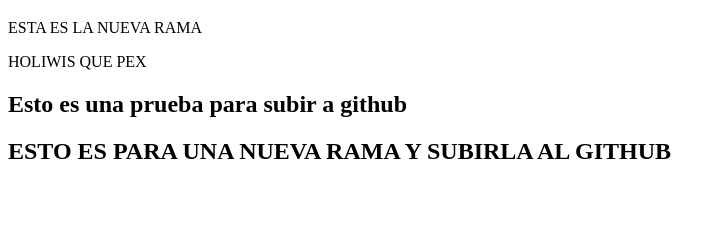
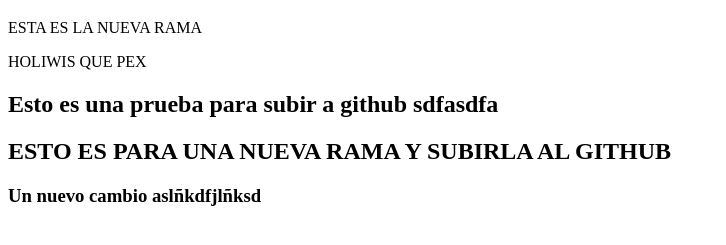
Before and after one commit to adrianLgaL/pruebagithub, a plain HTML site: page index.html in a window 1280 px wide. Shown: the part 61-306 px from the top of the page, without its empty margins (0-726 px from the left). Drawn offline with Linux system fonts and the light colour scheme.

Commit message:
nuevo cambio asdfkgs

```diff
--- a/index.html
+++ b/index.html
@@ -7,7 +7,8 @@
 <h1>NUEVA RAMA </h1>
 <p>ESTA ES LA NUEVA RAMA</p>
 <P>HOLIWIS QUE PEX</P>
-<h2>Esto es una prueba para subir a github</h2>
+<h2>Esto es una prueba para subir a github sdfasdfa</h2>
 <h2>ESTO ES PARA UNA NUEVA RAMA Y SUBIRLA AL GITHUB</h2>
+<h3>Un nuevo cambio aslñkdfjlñksd</h3>
 </body>
 </html>
```
